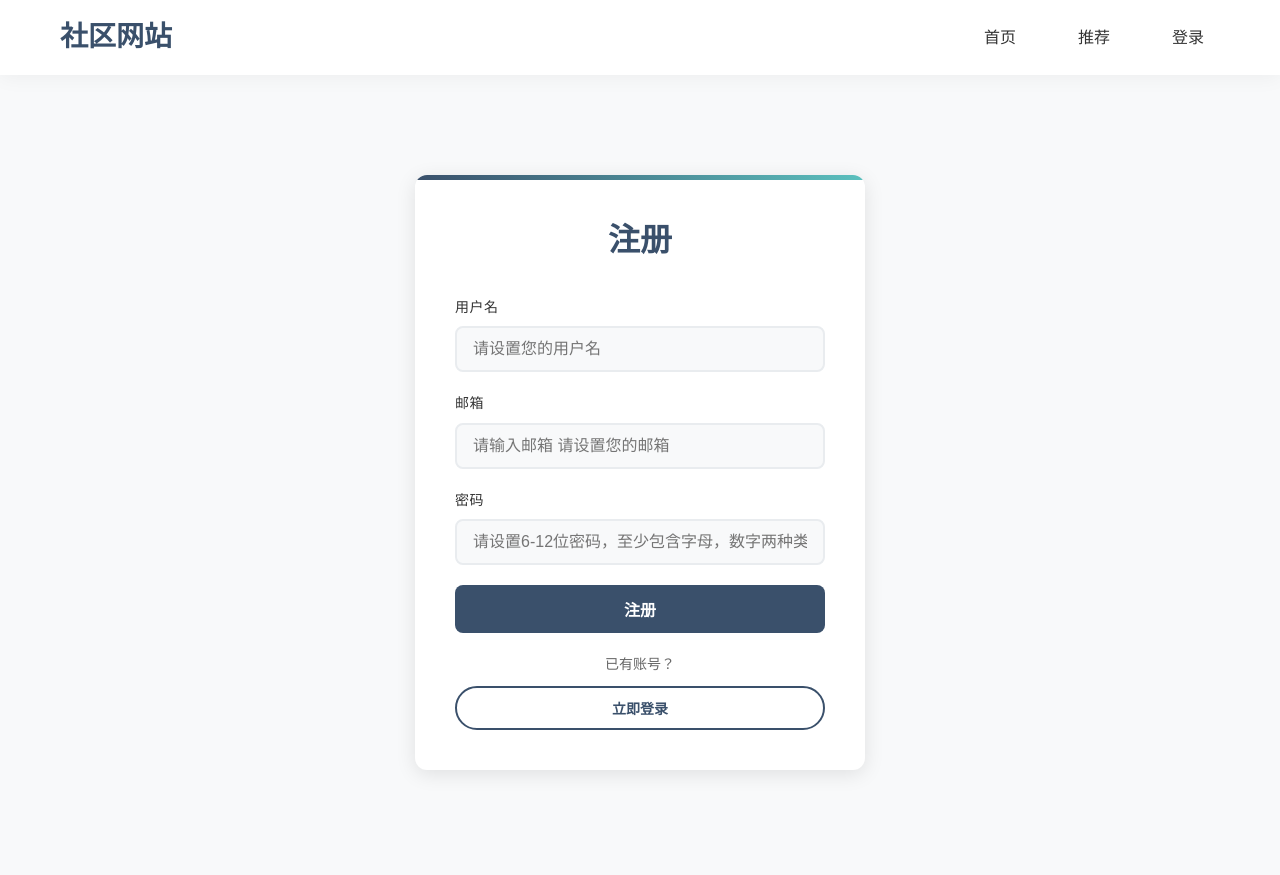
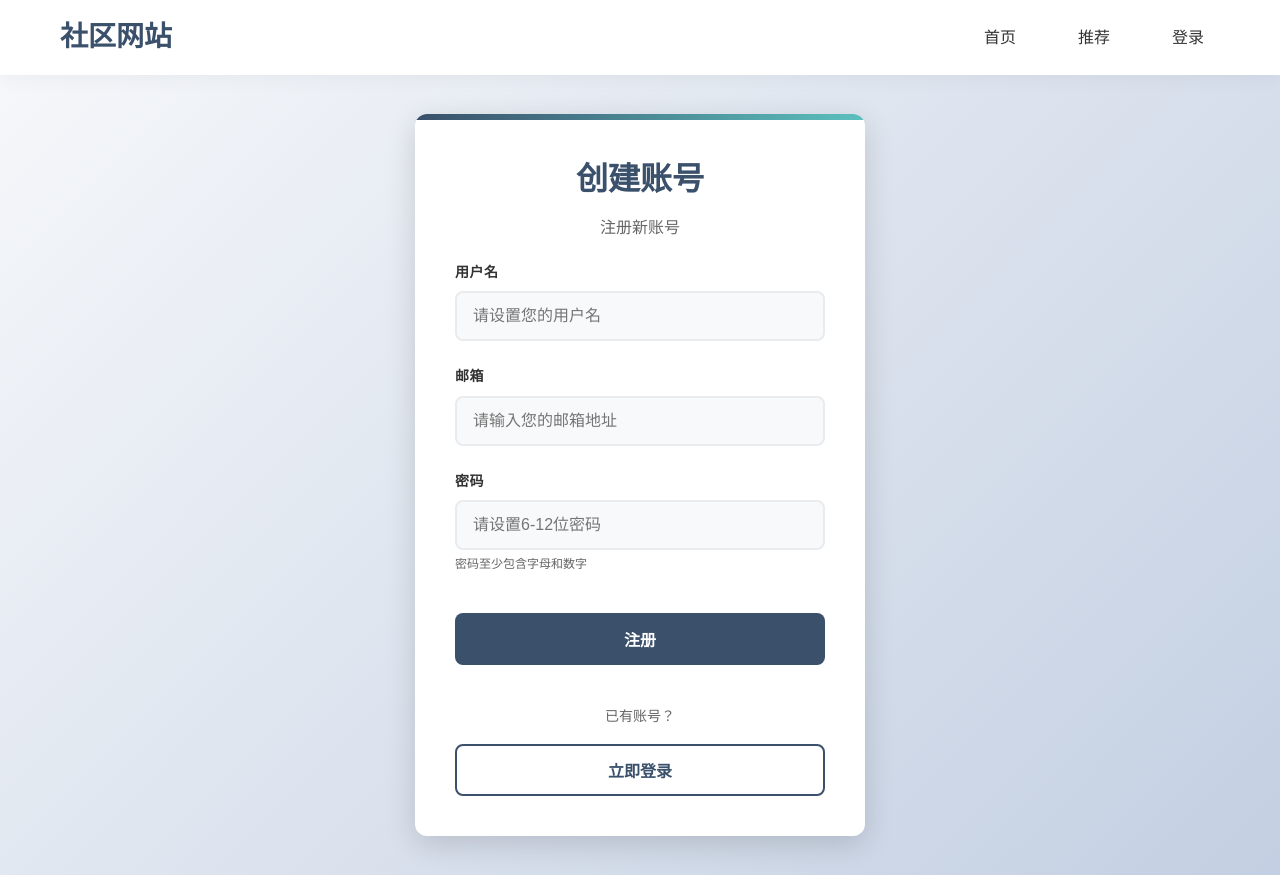
Before and after one commit to cjwds/Secret, a React app in the folder frontend/: page /login in a window 1280 px wide. Both pictures are taken after a click on the button "立即注册". Built offline with nearby package versions, Linux system fonts and the light colour scheme; the HTML template or start-up script is replaced by a standard one.

Commit message:
feat: 开发社区网站基础框架
Co-authored-by: traeagent <traeagent@users.noreply.github.com>

```diff
--- a/frontend/src/index.css
+++ b/frontend/src/index.css
@@ -162,83 +162,109 @@ body {
 }
 
 /* 登录和注册页面 */
-.login-container, .register-container {
+.login-container {
+  min-height: 100vh;
+  display: flex;
+  justify-content: center;
+  align-items: center;
+  background: linear-gradient(135deg, #f5f7fa 0%, #c3cfe2 100%);
+  padding: 20px;
+}
+
+.form-wrapper {
   max-width: 450px;
-  margin: 100px auto;
-  padding: 40px;
+  width: 100%;
   background-color: white;
   border-radius: var(--border-radius);
-  box-shadow: var(--shadow);
+  box-shadow: var(--shadow-hover);
+  overflow: hidden;
   transition: var(--transition);
   position: relative;
-  overflow: hidden;
 }
 
-.login-container::before, .register-container::before {
+.form-wrapper::before {
   content: '';
   position: absolute;
   top: 0;
   left: 0;
   width: 100%;
-  height: 5px;
+  height: 6px;
   background: linear-gradient(90deg, var(--primary-color), var(--secondary-color));
 }
 
-.login-container:hover, .register-container:hover {
-  box-shadow: var(--shadow-hover);
-  transform: translateY(-5px);
+.form-header {
+  text-align: center;
+  padding: 40px 40px 20px;
 }
 
-.login-container h1, .register-container h1 {
-  text-align: center;
-  margin-bottom: 30px;
+.form-header h1 {
+  margin-bottom: 10px;
   color: var(--primary-color);
   font-family: 'Playfair Display', serif;
   font-size: 32px;
-  font-weight: 600;
+  font-weight: 700;
+}
+
+.form-header p {
+  color: var(--text-light);
+  font-size: 16px;
+  margin: 0;
+}
+
+.auth-form {
+  padding: 0 40px 40px;
 }
 
 .form-group {
-  margin-bottom: 20px;
+  margin-bottom: 24px;
   position: relative;
 }
 
 .form-group label {
   display: block;
   margin-bottom: 8px;
-  font-weight: 500;
+  font-weight: 600;
   color: var(--text-color);
   font-size: 14px;
   text-transform: uppercase;
   letter-spacing: 0.5px;
 }
 
-.form-group input,
-.form-group textarea {
+.form-input {
   width: 100%;
-  padding: 12px 16px;
+  padding: 14px 16px;
   border: 2px solid var(--border-color);
   border-radius: 8px;
   font-size: 16px;
   transition: var(--transition);
   background-color: var(--light-color);
+  color: var(--text-color);
 }
 
-.form-group input:focus,
-.form-group textarea:focus {
+.form-input:focus {
   outline: none;
   border-color: var(--secondary-color);
   box-shadow: 0 0 0 3px rgba(91, 192, 190, 0.1);
   background-color: white;
 }
 
-.form-group textarea {
-  resize: vertical;
-  min-height: 120px;
+.form-input.error {
+  border-color: #f44336;
 }
 
-button {
-  display: block;
+.error-text {
+  color: #f44336;
+  font-size: 12px;
+  margin-top: 4px;
+}
+
+.password-hint {
+  color: var(--text-light);
+  font-size: 12px;
+  margin-top: 4px;
+}
+
+.submit-button {
   width: 100%;
   padding: 14px;
   background-color: var(--primary-color);
@@ -248,34 +274,17 @@ button {
   font-size: 16px;
   font-weight: 600;
   cursor: pointer;
-  margin-top: 20px;
   transition: var(--transition);
-  position: relative;
-  overflow: hidden;
+  margin-top: 16px;
 }
 
-button::before {
-  content: '';
-  position: absolute;
-  top: 0;
-  left: -100%;
-  width: 100%;
-  height: 100%;
-  background-color: rgba(255, 255, 255, 0.2);
-  transition: var(--transition);
-}
-
-button:hover::before {
-  left: 0;
-}
-
-button:hover {
+.submit-button:hover:not(:disabled) {
   background-color: var(--secondary-color);
   transform: translateY(-2px);
   box-shadow: var(--shadow-hover);
 }
 
-button:disabled {
+.submit-button:disabled {
   background-color: #cccccc;
   cursor: not-allowed;
   transform: none;
@@ -285,55 +294,52 @@ button:disabled {
 .error-message {
   background-color: rgba(244, 67, 54, 0.1);
   color: #f44336;
-  padding: 12px;
+  padding: 12px 16px;
   border-radius: 8px;
-  margin-bottom: 20px;
+  margin: 0 40px 20px;
   display: flex;
   justify-content: space-between;
   align-items: center;
   border-left: 4px solid #f44336;
 }
 
-.error-message button {
+.error-close {
   background-color: transparent;
   border: none;
   color: #f44336;
   cursor: pointer;
-  font-size: 16px;
+  font-size: 20px;
   padding: 0;
   width: auto;
   margin-top: 0;
+  line-height: 1;
 }
 
-.error-message button:hover {
+.error-close:hover {
   background-color: transparent;
   transform: none;
   box-shadow: none;
 }
 
-/* 表单切换 */
 .form-toggle {
-  margin-top: 20px;
+  padding: 0 40px 40px;
   text-align: center;
-  display: flex;
-  flex-direction: column;
-  gap: 10px;
 }
 
 .form-toggle p {
   color: var(--text-light);
   font-size: 14px;
+  margin-bottom: 16px;
 }
 
 .toggle-button {
-  width: auto;
-  display: inline-block;
+  width: 100%;
   background-color: transparent;
   color: var(--primary-color);
   border: 2px solid var(--primary-color);
-  padding: 8px 20px;
-  border-radius: 25px;
-  font-size: 14px;
+  padding: 12px;
+  border-radius: 8px;
+  font-size: 16px;
   font-weight: 600;
   cursor: pointer;
   transition: var(--transition);
@@ -345,6 +351,35 @@ button:disabled {
   color: white;
   transform: translateY(-2px);
   box-shadow: var(--shadow);
+}
+
+.modal-icon {
+  width: 60px;
+  height: 60px;
+  background-color: #4CAF50;
+  color: white;
+  border-radius: 50%;
+  display: flex;
+  justify-content: center;
+  align-items: center;
+  font-size: 32px;
+  font-weight: bold;
+  margin: 0 auto 20px;
+  animation: pulse 1s ease-in-out;
+}
+
+@keyframes pulse {
+  0% {
+    transform: scale(0.8);
+    opacity: 0;
+  }
+  50% {
+    transform: scale(1.1);
+    opacity: 1;
+  }
+  100% {
+    transform: scale(1);
+  }
 }
 
 /* 成功弹窗 */
--- a/frontend/src/pages/Login.jsx
+++ b/frontend/src/pages/Login.jsx
@@ -6,6 +6,11 @@ import { login, register, clearError } from '../redux/authSlice';
 const Login = () => {
   const [isLogin, setIsLogin] = useState(true);
   const [formData, setFormData] = useState({
+    username: '',
+    email: '',
+    password: ''
+  });
+  const [errors, setErrors] = useState({
     username: '',
     email: '',
     password: ''
@@ -38,15 +43,81 @@ const Login = () => {
     navigate(from, { replace: true });
   }
 
+  // 验证函数
+  const validateField = (name, value) => {
+    let error = '';
+
+    switch (name) {
+      case 'username':
+        if (!value.trim()) {
+          error = '用户名不能为空';
+        } else if (value.length < 3 || value.length > 20) {
+          error = '用户名长度应在3-20个字符之间';
+        }
+        break;
+      case 'email':
+        if (!value.trim()) {
+          error = '邮箱不能为空';
+        } else if (!/^[^\s@]+@[^\s@]+\.[^\s@]+$/.test(value)) {
+          error = '请输入有效的邮箱地址';
+        }
+        break;
+      case 'password':
+        if (!value) {
+          error = '密码不能为空';
+        } else if (value.length < 6 || value.length > 12) {
+          error = '密码长度应在6-12个字符之间';
+        } else if (!/^(?=.*[A-Za-z])(?=.*\d)[A-Za-z\d]{6,12}$/.test(value)) {
+          error = '密码至少包含字母和数字';
+        }
+        break;
+      default:
+        break;
+    }
+
+    setErrors(prev => ({
+      ...prev,
+      [name]: error
+    }));
+
+    return error === '';
+  };
+
   const handleChange = (e) => {
-    setFormData({
-      ...formData,
-      [e.target.name]: e.target.value
-    });
+    const { name, value } = e.target;
+    setFormData(prev => ({
+      ...prev,
+      [name]: value
+    }));
+
+    // 实时验证
+    if (value.trim()) {
+      validateField(name, value);
+    } else {
+      setErrors(prev => ({
+        ...prev,
+        [name]: ''
+      }));
+    }
+  };
+
+  const handleBlur = (e) => {
+    const { name, value } = e.target;
+    validateField(name, value);
   };
 
   const handleSubmit = (e) => {
     e.preventDefault();
+
+    // 验证所有字段
+    const isUsernameValid = isLogin || validateField('username', formData.username);
+    const isEmailValid = validateField('email', formData.email);
+    const isPasswordValid = validateField('password', formData.password);
+
+    if (!isEmailValid || !isPasswordValid || (!isLogin && !isUsernameValid)) {
+      return;
+    }
+
     if (isLogin) {
       dispatch(login({ email: formData.email, password: formData.password }))
         .unwrap()
@@ -79,6 +150,11 @@ const Login = () => {
       email: '',
       password: ''
     });
+    setErrors({
+      username: '',
+      email: '',
+      password: ''
+    });
     setSuccessMessage('');
     setShowSuccessModal(false);
   };
@@ -91,18 +167,29 @@ const Login = () => {
       email: '',
       password: ''
     });
+    setErrors({
+      username: '',
+      email: '',
+      password: ''
+    });
   };
 
   return (
     <div className="login-container">
-      <h1>{isLogin ? '登录' : '注册'}</h1>
+      <div className="form-wrapper">
+        <div className="form-header">
+          <h1>{isLogin ? '欢迎回来' : '创建账号'}</h1>
+          <p>{isLogin ? '登录您的账号' : '注册新账号'}</p>
+        </div>
+
         {error && (
           <div className="error-message">
             {error}
-          <button onClick={() => dispatch(clearError())}>关闭</button>
+            <button onClick={() => dispatch(clearError())} className="error-close">×</button>
           </div>
         )}
-      <form onSubmit={handleSubmit}>
+
+        <form onSubmit={handleSubmit} className="auth-form">
           {!isLogin && (
             <div className="form-group">
               <label htmlFor="username">用户名</label>
@@ -112,12 +199,17 @@ const Login = () => {
                 name="username"
                 value={formData.username}
                 onChange={handleChange}
+                onBlur={handleBlur}
                 placeholder="请设置您的用户名"
-              style={{ color: '#f44336' }}
+                className={`form-input ${errors.username ? 'error' : ''}`}
                 required
               />
+              {errors.username && (
+                <div className="error-text">{errors.username}</div>
+              )}
             </div>
           )}
+
           <div className="form-group">
             <label htmlFor="email">{isLogin ? '账户' : '邮箱'}</label>
             <input
@@ -126,11 +218,16 @@ const Login = () => {
               name="email"
               value={formData.email}
               onChange={handleChange}
-            placeholder={isLogin ? "请输入用户名或邮箱" : "请输入邮箱 请设置您的邮箱"}
-            style={{ color: '#f44336' }}
+              onBlur={handleBlur}
+              placeholder={isLogin ? "请输入用户名或邮箱" : "请输入您的邮箱地址"}
+              className={`form-input ${errors.email ? 'error' : ''}`}
               required
             />
+            {errors.email && (
+              <div className="error-text">{errors.email}</div>
+            )}
           </div>
+
           <div className="form-group">
             <label htmlFor="password">密码</label>
             <input
@@ -139,26 +236,41 @@ const Login = () => {
               name="password"
               value={formData.password}
               onChange={handleChange}
-            placeholder={isLogin ? "请输入密码" : "请设置6-12位密码，至少包含字母，数字两种类型"}
-            style={{ color: '#f44336' }}
+              onBlur={handleBlur}
+              placeholder={isLogin ? "请输入密码" : "请设置6-12位密码"}
+              className={`form-input ${errors.password ? 'error' : ''}`}
               required
             />
+            {errors.password && (
+              <div className="error-text">{errors.password}</div>
+            )}
+            {!isLogin && (
+              <div className="password-hint">密码至少包含字母和数字</div>
+            )}
           </div>
-        <button type="submit" disabled={isLoading} style={{ backgroundColor: '#3a506b', borderRadius: '8px', padding: '12px', fontSize: '16px', fontWeight: '600' }}>
+
+          <button
+            type="submit"
+            disabled={isLoading}
+            className="submit-button"
+          >
             {isLoading ? (isLogin ? '登录中...' : '注册中...') : (isLogin ? '登录' : '注册')}
           </button>
         </form>
+
         <div className="form-toggle">
           <p>{isLogin ? '还没有账号？' : '已有账号？'}</p>
-        <button onClick={toggleForm} className="toggle-button" style={{ border: '2px solid #3a506b', borderRadius: '25px', padding: '10px 20px' }}>
+          <button onClick={toggleForm} className="toggle-button">
             {isLogin ? '立即注册' : '立即登录'}
           </button>
+        </div>
       </div>
 
       {/* 成功弹窗 */}
       {showSuccessModal && (
         <div className="modal-overlay">
           <div className="modal-content">
+            <div className="modal-icon">✓</div>
             <h2>{successMessage}</h2>
             <p>立即登录</p>
             <button onClick={handleModalClose} className="modal-button">
```
Lines whose indentation alone changed are shown as unchanged.
